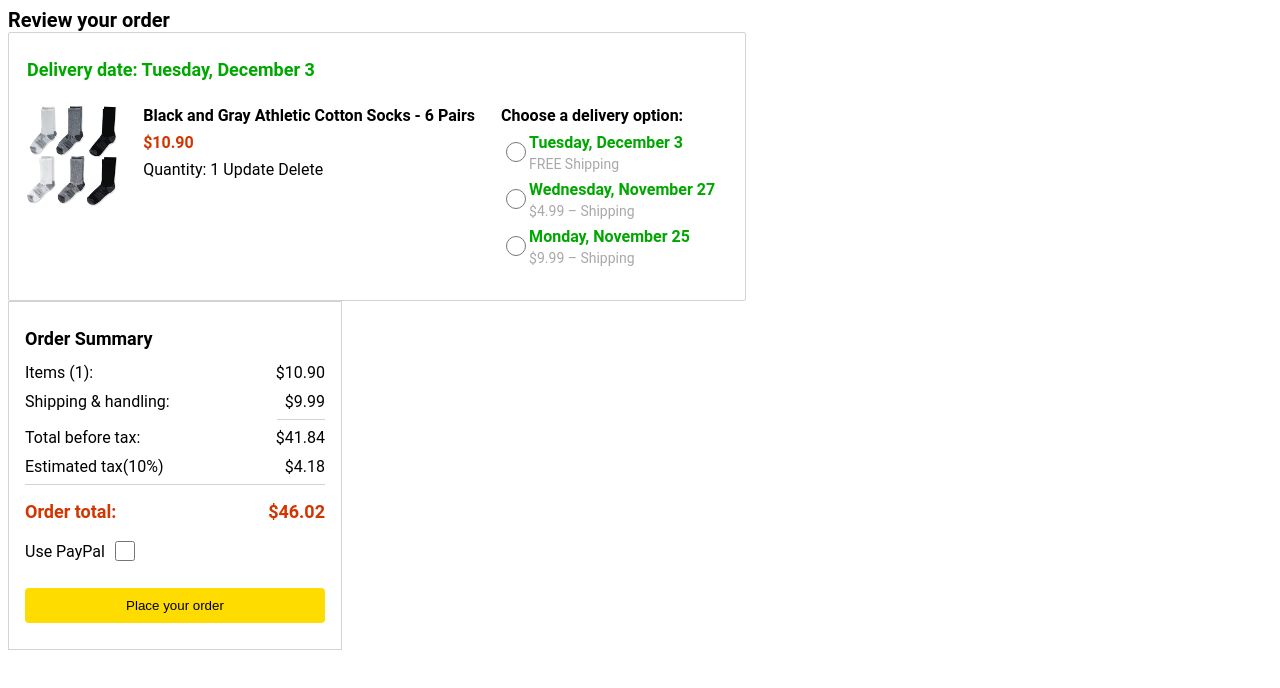
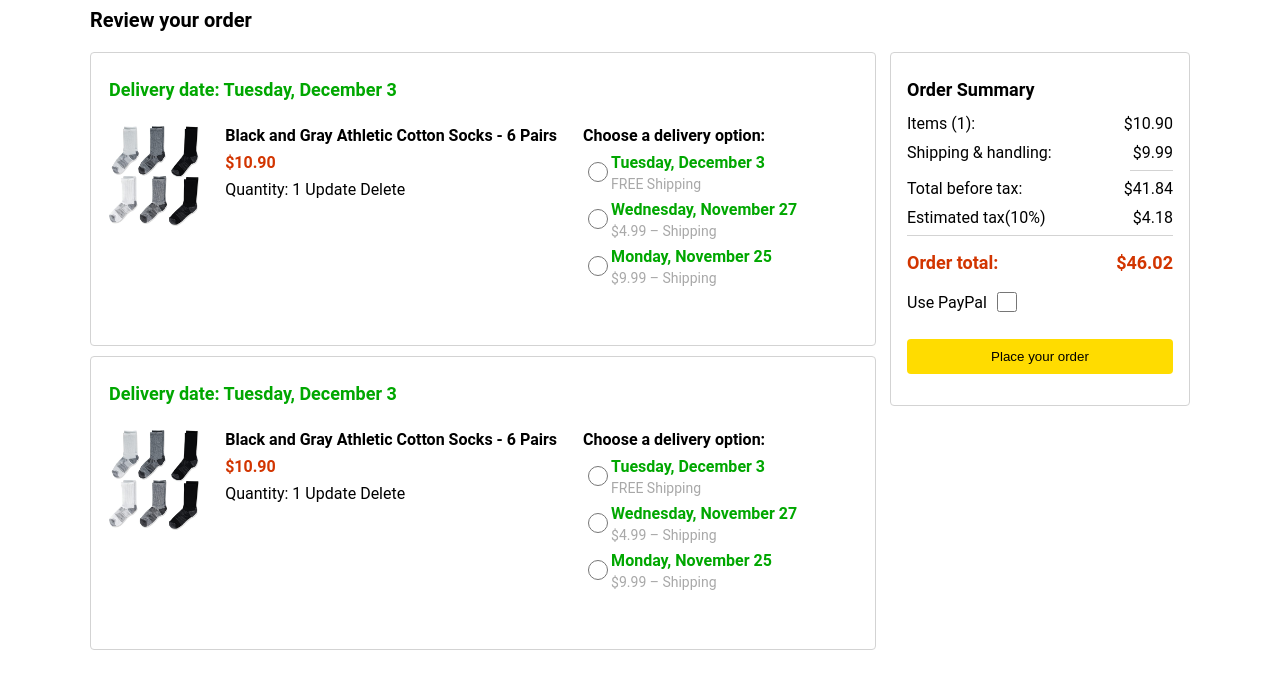
Before and after one commit to SWAGGERKARKI/Amazon-Clone, a plain HTML site: page cart.html in a window 1280 px wide. Drawn offline with Linux system fonts and the light colour scheme.

Commit message:
apply display grid and aling the main tag

```diff
--- a/cart.html
+++ b/cart.html
@@ -7,7 +7,62 @@
   <link rel="stylesheet" href="styles/cart.css">
 </head>
 <body>
+
+  <main>
     <div class="title">Review your order</div>
+
+    <div class="cart-product-grid">
+      <div class="product-container-row">
+        <div class="cart-product-container">
+          <div class="delivery-date-title">Delivery date: Tuesday, December 3</div>
+
+          <div class="cart-product">
+            <img class="product-image" src="images/athletic-cotton-socks-6-pairs.jpg">
+
+            <div>
+              <div class="product-title">Black and Gray Athletic Cotton Socks - 6 Pairs</div>
+              <div class="product-price">$10.90</div>
+              <div class="quantity-updation">
+                <div>Quantity: 1</div>
+                <div>Update</div>
+                <div>Delete</div>
+              </div>
+            </div>
+
+            <div>
+              <div class="delivery-option-title">Choose a delivery option:</div>
+              <div class="delivery-option-container">
+                <div class="delivery-option-button-container">
+                  <input class="delivery-option-button" type="radio" name="delivery-option">
+                </div>
+                <div>
+                  <div class="delivery-option-date">Tuesday, December 3</div>
+                  <div class="delivery-shipping-fee">FREE Shipping</div>
+                </div>
+              </div>
+
+              <div class="delivery-option-container">
+                <div>
+                  <input class="delivery-option-button" type="radio" name="delivery-option">
+                </div>
+                <div>
+                  <div class="delivery-option-date">Wednesday, November 27</div>
+                  <div class="delivery-shipping-fee">$4.99 &ndash; Shipping</div>
+                </div>
+              </div>
+
+              <div class="delivery-option-container">
+                <div>
+                  <input class="delivery-option-button" type="radio" name="delivery-option">
+                </div>
+                <div>
+                  <div class="delivery-option-date">Monday, November 25</div>
+                  <div class="delivery-shipping-fee">$9.99 &ndash; Shipping</div>
+                </div>
+              </div>
+            </div>
+          </div>
+        </div>
 
         <div class="cart-product-container">
           <div class="delivery-date-title">Delivery date: Tuesday, December 3</div>
@@ -59,6 +114,7 @@
             </div>
           </div>
         </div>
+      </div>
 
       <div class="order-summary">
         <div class="order-summary-title">Order Summary</div>
@@ -99,5 +155,7 @@
 
         <button class="order-button">Place your order</button>
       </div>
+    </div>
+  </main>
 </body>
 </html>
--- a/styles/cart.css
+++ b/styles/cart.css
@@ -1,17 +1,31 @@
 body {
   font-family: Roboto, Arial;
+}
+
+main {
+  max-width: 1100px;
+  margin-left: auto;
+  margin-right: auto;
 }
 
 .title {
   font-size: 20px;
   font-weight: bold;
+  margin-bottom: 20px;
+}
+
+.cart-product-grid {
+  display: grid;
+  grid-template-columns: 1fr 300px;
+  column-gap: 14px;
 }
 
 .cart-product-container {
-  width: 700px;
+  height: 240px;
   padding: 26px 18px;
   border: 1px solid rgb(211, 211, 211);
-  border-radius: 2px;
+  border-radius: 4px;
+  margin-bottom: 10px;
 }
 
 .delivery-date-title {
@@ -74,8 +88,9 @@ body {
 }
 
 .order-summary {
-  width: 300px;
   padding: 26px 16px;
+  border-radius: 4px;
+  height: 300px;
   border: 1px solid rgb(211, 211, 211);
 }
 
```
Lines whose indentation alone changed are shown as unchanged.
